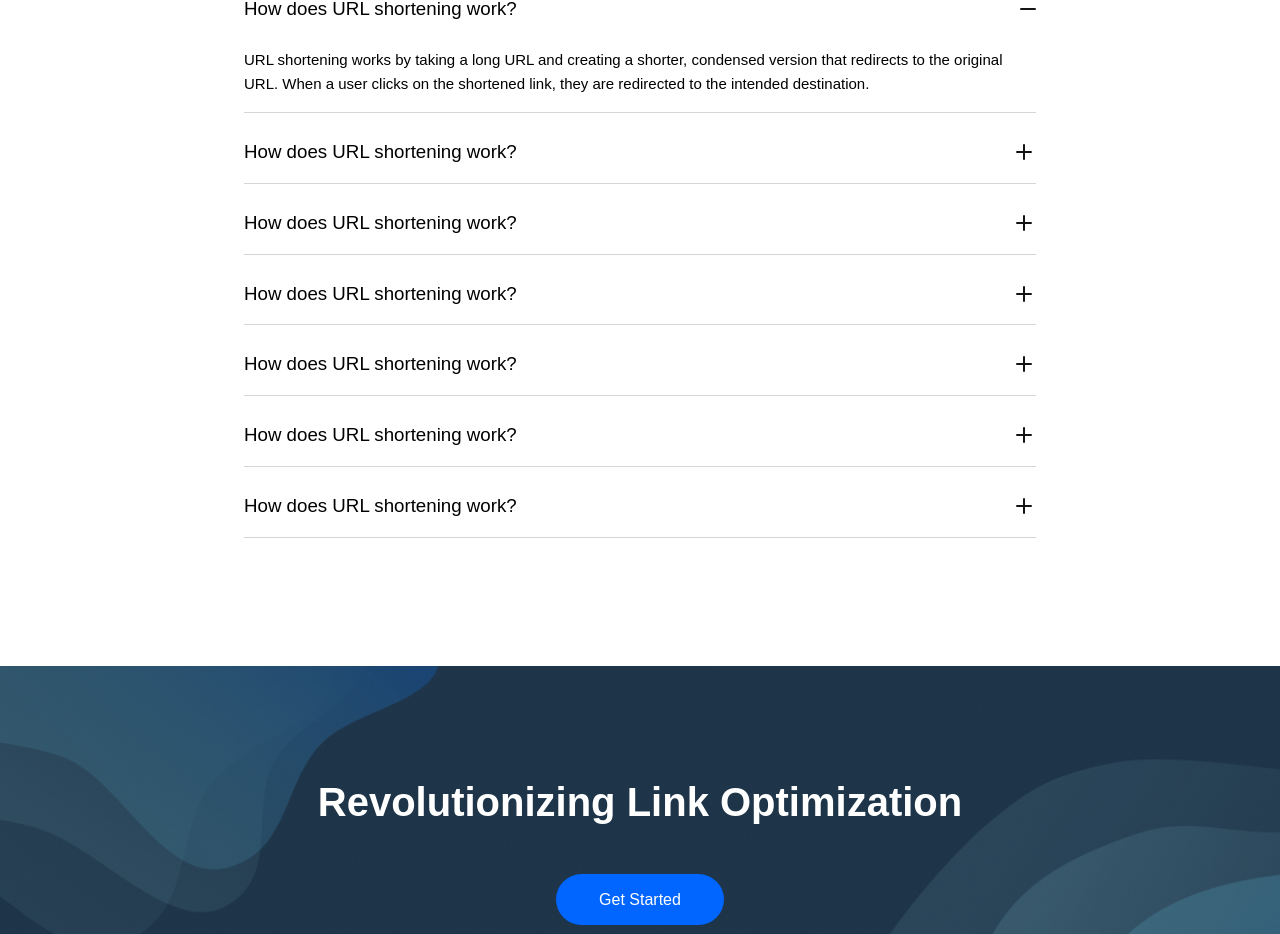
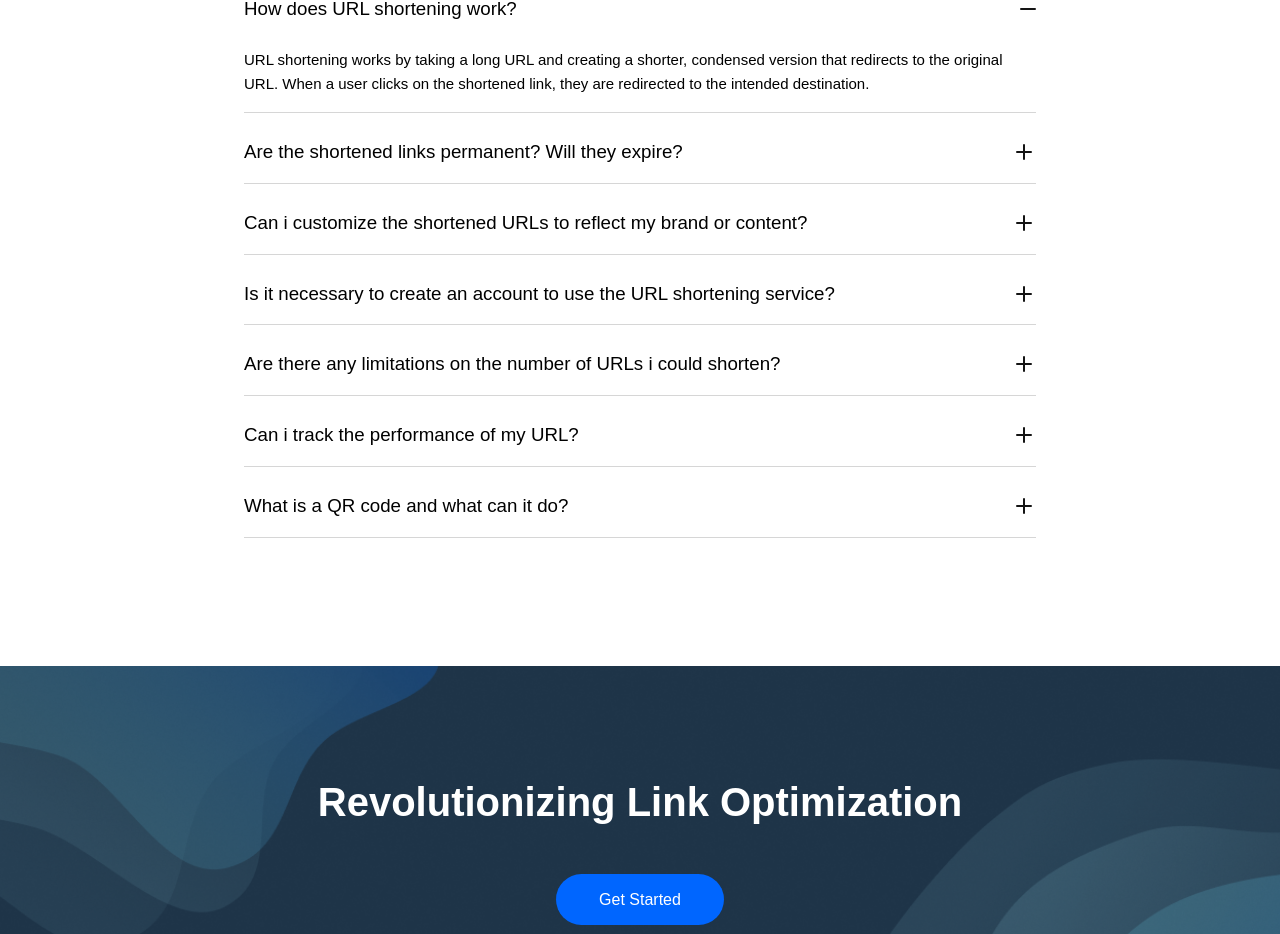
Before and after one commit to christlyngardiner/Scissor-final-year-project, a React (Vite) app: page / in a window 1280 px wide. Shown: the part 2415-3349 px from the top of the page. Built offline with nearby package versions, Linux system fonts and the light colour scheme.

Commit message:
modified faqs

```diff
--- a/src/components/FAQ/index.tsx
+++ b/src/components/FAQ/index.tsx
@@ -28,37 +28,37 @@ export const FAQ = () => {
           </li>
           <li className="faqs-item">
             <div className="header">
-              <h3>How does URL shortening work?</h3>
+              <h3>Are the shortened links permanent? Will they expire?</h3>
               <PlusIcon />
             </div>
           </li>
           <li className="faqs-item">
             <div className="header">
-              <h3>How does URL shortening work?</h3>
+              <h3>Can i customize the shortened URLs to reflect my brand or content?</h3>
               <PlusIcon />
             </div>
           </li>
           <li className="faqs-item">
             <div className="header">
-              <h3>How does URL shortening work?</h3>
+              <h3>Is it necessary to create an account to use the URL shortening service?</h3>
               <PlusIcon />
             </div>
           </li>
           <li className="faqs-item">
             <div className="header">
-              <h3>How does URL shortening work?</h3>
+              <h3>Are there any limitations on the number of URLs i could shorten?</h3>
               <PlusIcon />
             </div>
           </li>
           <li className="faqs-item">
             <div className="header">
-              <h3>How does URL shortening work?</h3>
+              <h3>Can i track the performance of my URL?</h3>
               <PlusIcon />
             </div>
           </li>
           <li className="faqs-item">
             <div className="header">
-              <h3>How does URL shortening work?</h3>
+              <h3>What is a QR code and what can it do?</h3>
               <PlusIcon />
             </div>
           </li>
```
